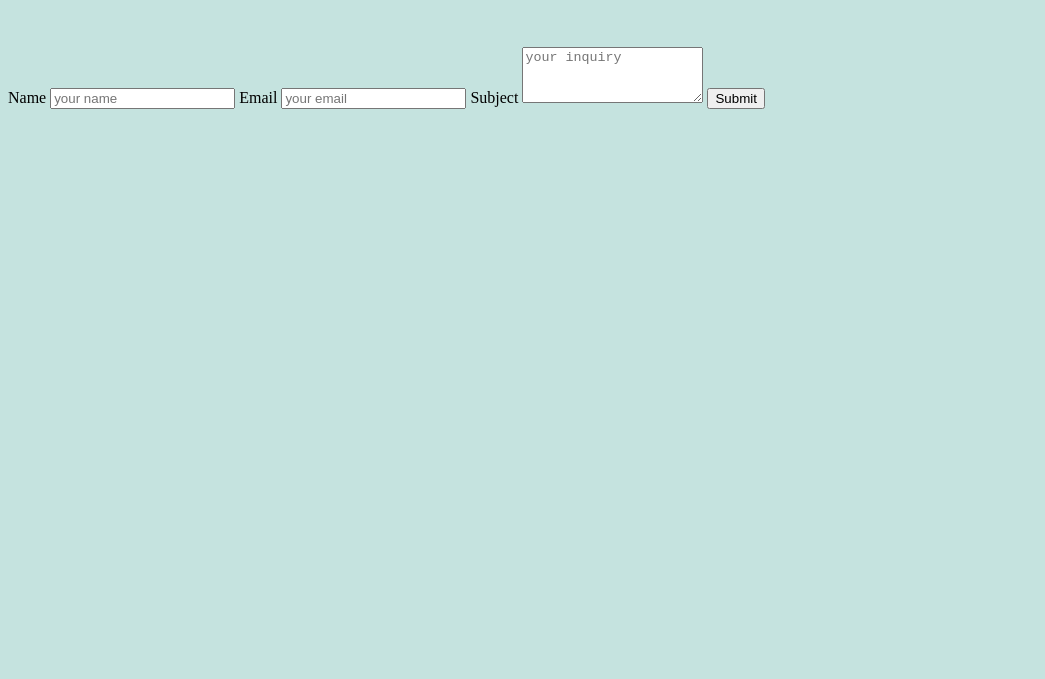
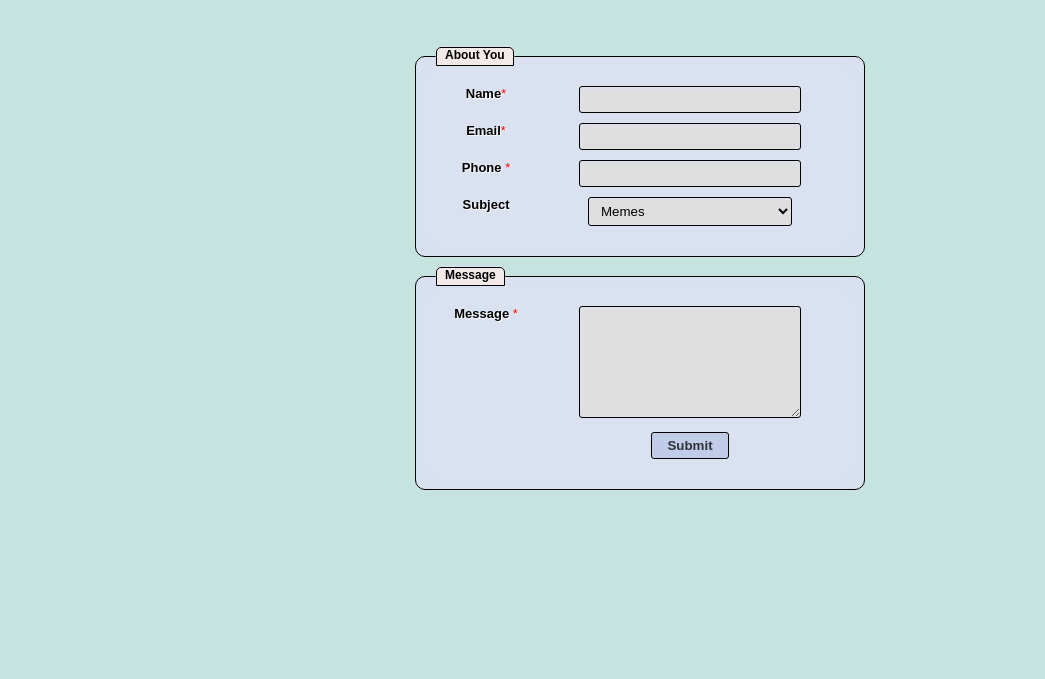
Before and after one commit to isabellehida/personalwebsite, a plain HTML site: page contactme.html in a window 1280 px wide. Shown: the part 121-800 px from the top of the page, without its empty margins (0-1045 px from the left). Drawn offline with Linux system fonts and the light colour scheme.

Commit message:
hey yall

```diff
--- a/contactme.html
+++ b/contactme.html
@@ -22,7 +22,7 @@
 <style>
 
     .button {
-    background-color: DAE1F1;
+    background-color: #DAE1F1;
     border: none;
     color: black;
     padding: 16px 32px;
@@ -106,6 +106,7 @@ div.desc {
 </style>
 </head>
 <body>
+    <center>
 
  <button> <a href="aboutme.html" class="button button1">About Me</a></button>
 
@@ -133,21 +134,50 @@ div.desc {
 
     <p> <br> </p>
 
+<!--how to do email-->
 
+<div class="form-style-3">
+<form>
+<fieldset><legend>About You</legend>
+<label for="field1"><span>Name<span class="required">*</span></span><input type="text" class="input-field" name="field1" value="" /></label>
+<label for="field2"><span>Email<span class="required">*</span></span><input type="email" class="input-field" name="field2" value="" /></label>
+<label for="field3"><span>Phone <span class="required">*</span></span><input type="text" class="input-field" name="field3" value="" /></label>
+<label for="field4"><span>Subject</span><select id="job" name="field4">
+<optgroup label="For Fun">
+  <option value="Memes">Memes</option>
+  <option value="jokes">Jokes</option>
+  <option value="Dogs">Dogs</option>
+  <option value="Pickup lines">Pickup lines</option>
+  <option value="Netflix">Netflix Recommendations</option>
+  <option value="chat">Just to chat</option>
+  <option>
+</optgroup>
+<optgroup label="Questions">
+  <option value="About my life">About my life</option>
+  <option value="crew">About Crew</option>
+  <option value="Cats">About My Cats</option>
+  <option value="universe">About Existence</option>
+  <option value="tutoring">About tutoring</option>
+  <option value="random"></option>
+</optgroup>
+<optgroup label="Misc.">
+  <option value="Other">Other</option>
+</optgroup>
+</select>
+    </label>
+    </fieldset>
+<fieldset><legend>Message</legend>
+<label for="field6"><span>Message <span class="required">*</span></span><textarea name="field6" class="textarea-field"></textarea></label>
+<label><span>&nbsp;</span><input type="submit" value="Submit" /></label>
+</fieldset>
+</form>
+</div>
 
- <div class="container">
-  <form action="mailto:s.isabelle.hidalgo@redclayschools.com" method="post" enctype="text/plain">
-
-    <label for="fname">Name</label>
-    <input type="text" id="name" name="firstname" placeholder="your name">
-
-    <label for="lname">Email</label>
-    <input type="text" id="email" name="lastname" placeholder="your email">
-
-    <label for="subject">Subject</label>
-    <textarea id="subject" name="subject" placeholder="your inquiry" style="height:50px" width="90px"></textarea>
-
-    <input type="submit" value="Submit">
+   </center>
+    </body>
+    </head>
+    </head>
+</html>
 
    <script>
 var myIndex = 0;
--- a/index.css
+++ b/index.css
@@ -1,7 +1,7 @@
 #wrapper {
-    margin-left:auto;
-    margin-right:auto;
-    width:960px;
+    margin-left: auto;
+    margin-right: auto;
+    width: 960px;
 }
 
 .dropbtn {
@@ -13,7 +13,8 @@
     cursor: pointer;
 }
 
-.dropbtn:hover, .dropbtn:focus {
+.dropbtn:hover,
+.dropbtn:focus {
     background-color: #DAE1F1;
 }
 
@@ -26,11 +27,14 @@
     cursor: pointer;
 }
 
-.dropbtn2:hover, .dropbtn2:focus {
+.dropbtn2:hover,
+.dropbtn2:focus {
     background-color: #DAE1F1;
 }
 
+
 /* this is to make my news have a dropdown bar with a search bar*/
+
 #myInput {
     background-image: url('searchicon.png');
     background-position: 14px 12px;
@@ -56,7 +60,7 @@
     background-color: #DAE1F1;
     min-width: 230px;
     overflow: auto;
-    box-shadow: 0px 8px 16px 0px rgba(0,0,0,0.2);
+    box-shadow: 0px 8px 16px 0px rgba(0, 0, 0, 0.2);
     z-index: 1;
 }
 
@@ -66,7 +70,7 @@
     background-color: #DAE1F1;
     min-width: 230px;
     overflow: auto;
-    box-shadow: 0px 8px 16px 0px rgba(0,0,0,0.2);
+    box-shadow: 0px 8px 16px 0px rgba(0, 0, 0, 0.2);
     z-index: 1;
 }
 
@@ -84,14 +88,23 @@
     display: block;
 }
 
-.dropdown a:hover {background-color: #DAE1F1}
+.dropdown a:hover {
+    background-color: #DAE1F1
+}
 
-.dropdown b:hover {background-color: #DAE1F1}
+.dropdown b:hover {
+    background-color: #DAE1F1
+}
+
 
 /* this is end of dropdown */
 
+
 /* this is the start of slideshow */
-.show {display:block;}
+
+.show {
+    display: block;
+}
 
 .slideshow {
     width: 800px;
@@ -108,57 +121,63 @@
     left: 0px;
     z-index: 0;
 }
+
 .cb-slideshow:after {
     content: '';
     background: transparent url(../images/pattern.png) repeat top left;
 }
 
 gallery {
-    display:flex;
+    display: flex;
     flex-wrap: wrap-reverse;
 }
 
+
 /* this is end of slideshow */
 
+
 /* all buttons */
+
 #allbuttons {
-
     position: absolute;
     align-items: center;
     display: flex;
-    flex-direction:row;
+    flex-direction: row;
     justify-content: space-around;
     text-decoration-style: none;
     text-emphasis-style: none;
+}
 
-}
 
 /* this is portfolio gallery */
 
 gallery {
-    display:flex;
+    display: flex;
     justify-content: space-between;
     justify-content: space-around;
 }
 
+
 /* this is for resume getting bigger */
 
-.resume { width: 30%;
+.resume {
+    width: 30%;
     height: 30%;
     transition: all .2s ease-in-out;
-margin: 50px;
-align-content: center;}
-.resume:hover { transform: scale(1.4);
-position: relative;
+    margin: 50px;
+    align-content: center;
+}
+
+.resume:hover {
+    transform: scale(1.4);
+    position: relative;
     align-content: center;
     align-items: center;
 }
 
+background-color: #4D4D4D;
 
-    background-color: #4D4D4D;
 }
-
-/* Add a background color and some padding around the form */
 .container {
     border-radius: 5px;
     background-color: #999999;
@@ -169,4 +188,97 @@ position: relative;
     font: inherit;
 }
 
+/* contact box // emails */
+.form-style-3 {
+    max-width: 450px;
+    font-family: sans-serif;
+}
+.form-style-3 label {
+    display: block;
+    margin-bottom: 10px;
+}
+.form-style-3 label > span {
+    float: left;
+    width: 100px;
+    color: #000000;
+    font-weight: bold;
+    font-size: 13px;
+    text-shadow: 1px 1px 1px #fff;
+}
+.form-style-3 fieldset {
+    border-radius: 10px;
+    -webkit-border-radius: 10px;
+    -moz-border-radius: 10px;
+    margin: 0px 0px 10px 0px;
+    border: 1px solid #000000;
+    padding: 20px;
+    background: #DAE1F1;
+    box-shadow: inset 0px 0px 15px #DAE1F1;
+    -moz-box-shadow: inset 0px 0px 15px #DAE1F1;
+    -webkit-box-shadow: inset 0px 0px 15px #DAE1F1;
+}
+.form-style-3 fieldset legend {
+    color: #000000;
+    border-top: 1px solid #000000;
+    border-left: 1px solid #000000;
+    border-right: 1px solid #000000;
+    border-bottom: 1px solid #000000;
+    border-radius: 5px 5px 0px 0px;
+    -webkit-border-radius: 5px 5px 0px 0px;
+    -moz-border-radius: 5px 5px 0px 0px;
+    background: #f2e9e9;
+    padding: 0px 8px 3px 8px;
+    box-shadow: -0px -1px 2px #DAE1F1;
+    -moz-box-shadow: -0px -1px 2px #DAE1F1;
+    -webkit-box-shadow: -0px -1px 2px #DAE1F1;
+    font-weight: normal;
+    font-size: 12px;
+    font-weight: bold;
+}
+.form-style-3 textarea {
+    width: 250px;
+    height: 100px;
+}
+.form-style-3 input[type=text],
+.form-style-3 input[type=date],
+.form-style-3 input[type=datetime],
+.form-style-3 input[type=number],
+.form-style-3 input[type=search],
+.form-style-3 input[type=time],
+.form-style-3 input[type=url],
+.form-style-3 input[type=email],
+.form-style-3 select,
+.form-style-3 textarea {
+    border-radius: 3px;
+    -webkit-border-radius: 3px;
+    -moz-border-radius: 3px;
+    border: 1px solid #000000;
+    outline: none;
+    color: #000000;
+    padding: 5px 8px 5px 8px;
+    box-shadow: inset 1px 1px 4px #DAE1F1;
+    -moz-box-shadow: inset 1px 1px 4px #DAE1F1;
+    -webkit-box-shadow: inset 1px 1px 4px #DAE1F1;
+    background: #dedede;
+    width: 50%;
+}
+.form-style-3 input[type=submit],
+.form-style-3 input[type=button] {
+    background: #c0cce8;
+    border: 1px solid #000000;
+    padding: 5px 15px 5px 15px;
+    color: rgba(0, 0, 0, 0.76);
+    box-shadow: inset -1px -1px 3px #c0cce8;
+    -moz-box-shadow: inset -1px -1px 3px #c0cce8;
+    -webkit-box-shadow: inset -1px -1px 3px #c0cce8;
+    border-radius: 3px;
+    border-radius: 3px;
+    -webkit-border-radius: 3px;
+    -moz-border-radius: 3px;
+    font-weight: bold;
+}
+.required {
+    color: red;
+    font-weight: normal;
+}
 </style>
```
